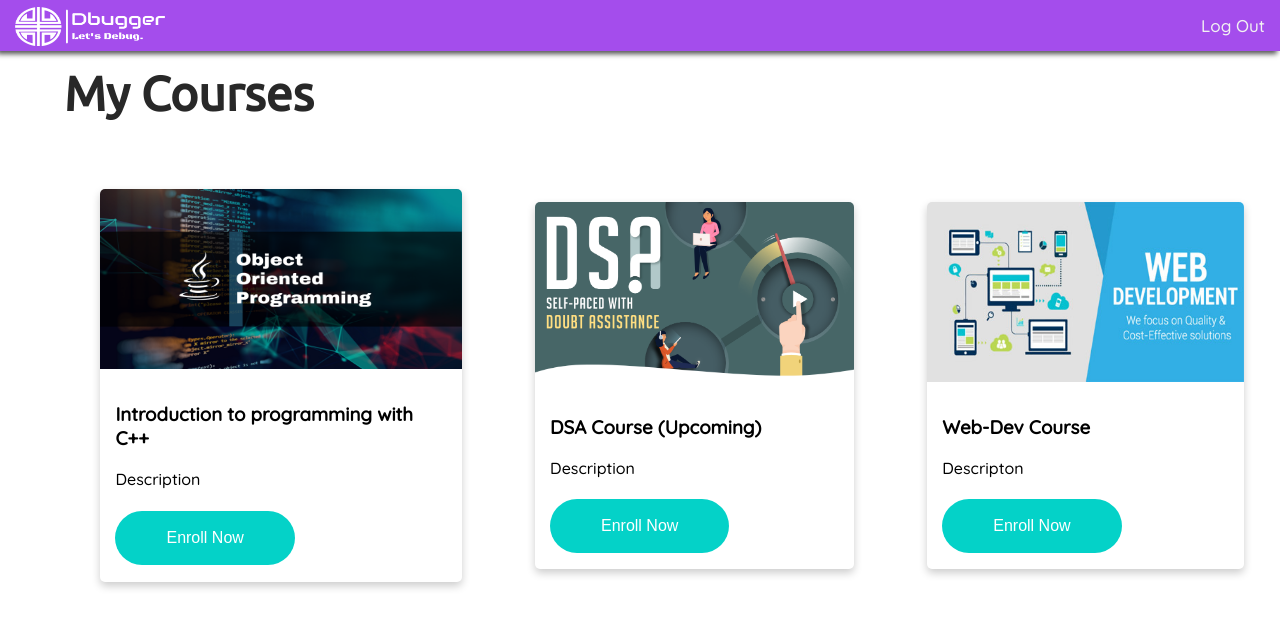
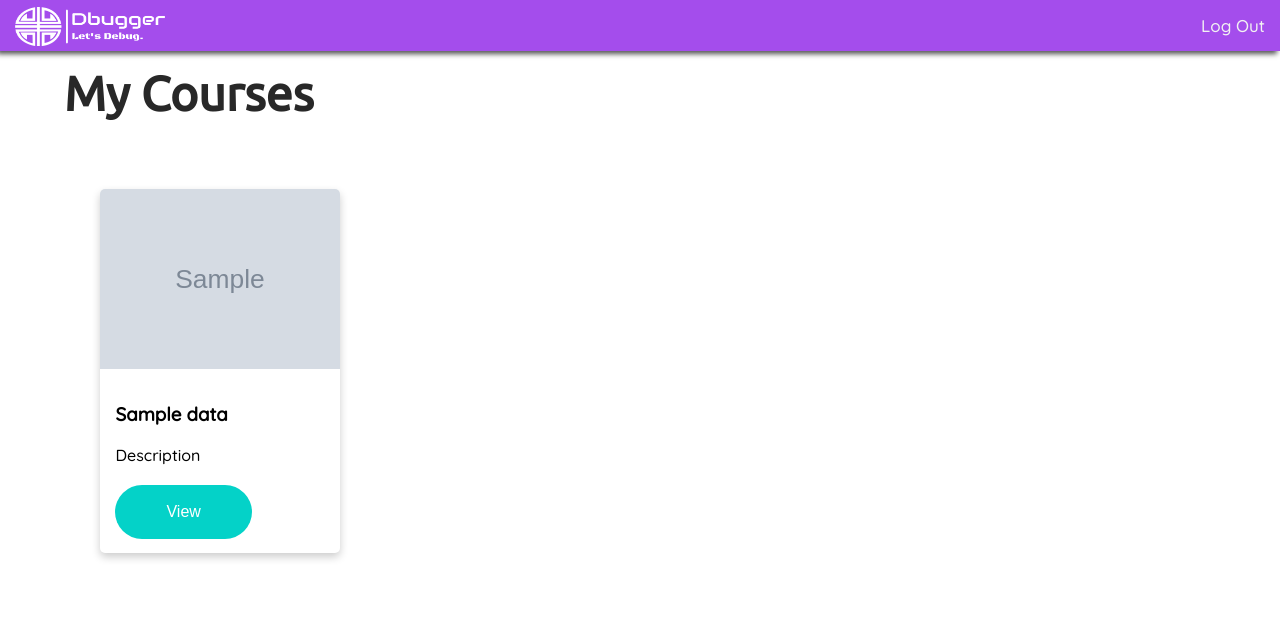
Before and after one commit to Piyush-onGIT/GREEDY, a Django app: template templates/afterLog.html in a window 1280 px wide. Shown: the top 628 px of the page. Run offline with Django 4.2, Linux system fonts and the light colour scheme; the template is opened without the code that fills it: most values are stand-ins (such as "Sample title", 1, 10 or a date in 2020); grey boxes marked "Sample" are stand-in pictures; some libraries are stand-ins or nearby versions.

Commit message:
view enrolled courses: done

```diff
--- a/GREEDY/urls.py
+++ b/GREEDY/urls.py
@@ -25,5 +25,5 @@ urlpatterns = [
     path("signup", mv.signup),
     path("welcome", mv.login),
     path("enroll", mv.enroll),
-    path("course/<int:course_id>", mv.course)
+    path("courses/<int:course_id>", mv.course)
 ]
--- a/main/views.py
+++ b/main/views.py
@@ -99,5 +99,4 @@ def enroll(request):
     return response
 
 def course(request, course_id):
-    page = "course" + str(course_id) + ".html"
-    return render(request, page)
+    return render(request, "lectures.html")
--- a/templates/afterLog.html
+++ b/templates/afterLog.html
@@ -8,7 +8,6 @@
 	<meta name="viewport" content="width=device-width, initial-scale=1.0">
 	<title>you are now logged in</title>
 	<link rel="stylesheet" href="{% static 'afterLog.css' %}">
-  <link rel="stylesheet" href="{% static 'https://cdnjs.cloudflare.com/ajax/libs/font-awesome/6.2.0/css/all.min.css' %}" integrity="sha512-xh6O/CkQoPOWDdYTDqeRdPCVd1SpvCA9XXcUnZS2FmJNp1coAFzvtCN9BmamE+4aHK8yyUHUSCcJHgXloTyT2A==" crossorigin="anonymous" referrerpolicy="no-referrer" />
 </head>
 
 <body>
@@ -28,37 +27,20 @@
 		<div class="c3txt">
 			<h1>My Courses</h1>
 		</div>
-
-      <div class="cardcontainer owl-carousel">
+		<div class="cardcontainer">
+			{% for number, name, image in data %}
 				<div class="card">
-          <div class="img">
-          <img src="{% static 'images/oops.png' %}" alt="DSA" style="width:100%"></div>
+					<img src="{{image}}" alt="DSA" style="width:100%">
 					<div class="container">
-            <h3><b>Introduction to programming with C++</b></h3>
+						<h3><b>{{name}}</b></h3>
 						<p>Description</p>
-            <button class="mybtn">Enroll Now</button>
+						<a href="courses/{{number}}"><button class="mybtn">View</button></a>
 					</div>
 				</div>
-        <div class="card ">
-          <div class="img">  <img src="{% static 'images/dsa.png' %}" alt="OOPs" style="width:100%"></div>
-          <div class="container">
-            <h3><b>DSA Course (Upcoming)</b></h3>
-            <p>Description</p>
-            <button class="mybtn">Enroll Now</button>
+				<p></p>
+			{% endfor %}
 		</div>
 	</div>
-        <div class="card">
-          <div class="img"> <img src="{% static 'images/dev.jpg' %}" alt="WebDev" style="width:100%">
-          <div class="container">
-            <h3><b>Web-Dev Course</b></h3>
-            <p>Descripton</p>
-            <button class="mybtn">Enroll Now</button>
-          </div>
-        </div>
-      </div>
-
-    </div>
-    <script src="{% static 'index.js' %}"></script>
 </body>
 
 </html>
```
Also changed, not shown: templates/course1.html (deleted), templates/course2.html (deleted), templates/course3.html (deleted), templates/lectures.html (added). Lines whose indentation alone changed are shown as unchanged.
